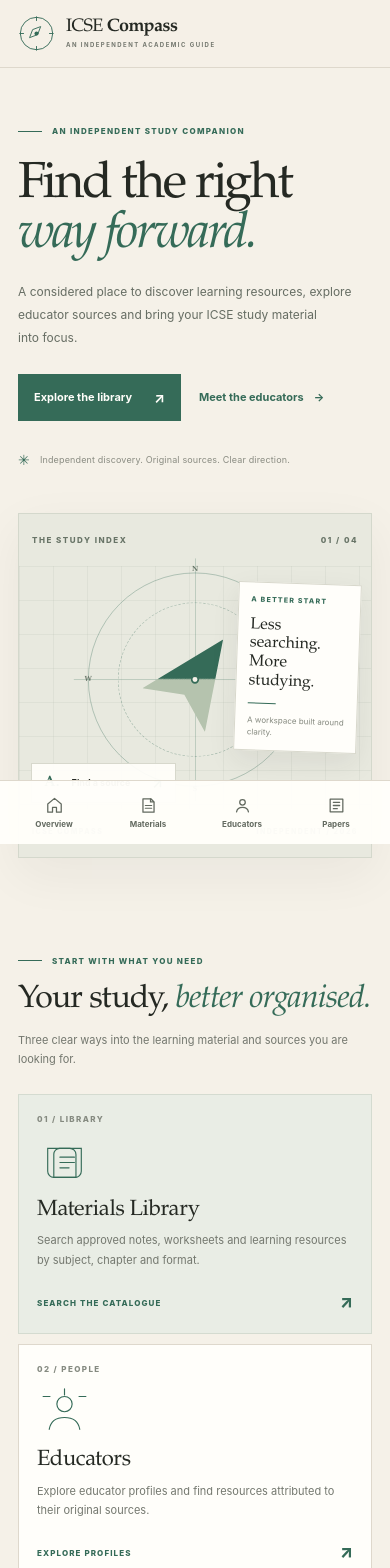
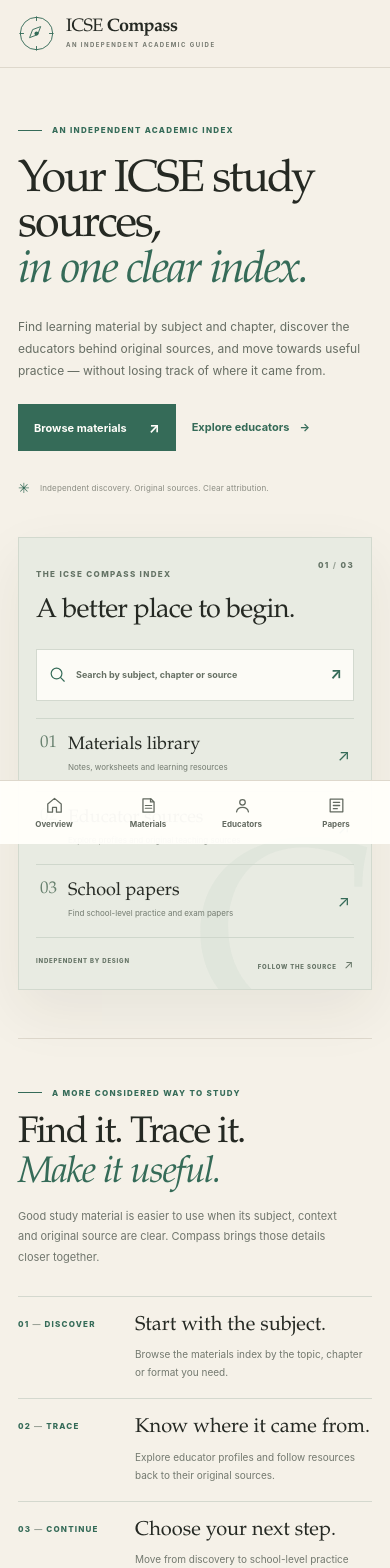
Before and after one commit to icse-cbse-10-12/icse-compass, a SvelteKit app: page / in a window 390 px wide. Shown: the top 1568 px of the page. Built offline with nearby package versions, Linux system fonts and the light colour scheme.

Commit message:
design: make ICSE Compass homepage product-led
Replace the decorative compass hero with a product-led study index, clear discovery pathways and responsive editorial method section. Preserve existing routes, metadata, brand palette and site architecture; add homepage regression coverage.

```diff
--- a/src/routes/+page.svelte
+++ b/src/routes/+page.svelte
@@ -3,78 +3,214 @@
 </script>
 
 <svelte:head>
-  <title>ICSE Compass | A clearer way to find your study resources</title>
-  <meta name="description" content="Discover verified ICSE learning resources and educator sources in one independent academic workspace." />
+  <title>ICSE Compass | Find your next study source</title>
+  <meta name="description" content="An independent academic index for discovering ICSE learning resources, educator sources and school-level practice." />
   <link rel="canonical" href="https://icse-cbse-10-12.github.io/icse-compass/" />
-  <meta property="og:title" content="ICSE Compass | A clearer way to find your study resources" />
-  <meta property="og:description" content="A focused, independent academic workspace for ICSE learners." />
+  <meta property="og:title" content="ICSE Compass | Find your next study source" />
+  <meta property="og:description" content="Discover ICSE learning resources, original educator sources and school-level practice in one independent academic index." />
   <meta property="og:url" content="https://icse-cbse-10-12.github.io/icse-compass/" />
 </svelte:head>
 
-<main>
-  <section class="home-hero page-width">
+<main class="home-page">
+  <section class="home-hero page-width" aria-labelledby="home-title">
     <div class="hero-copy">
-      <p class="eyebrow"><span class="eyebrow-rule"></span> AN INDEPENDENT STUDY COMPANION <span class="eyebrow-year">EST. FOR ICSE LEARNERS</span></p>
-      <h1>Find the right<br /><em>way forward.</em></h1>
-      <p class="hero-description">A considered place to discover learning resources, explore educator sources and bring your ICSE study material into focus.</p>
+      <p class="eyebrow"><span class="eyebrow-rule"></span> AN INDEPENDENT ACADEMIC INDEX <span class="eyebrow-year">FOR ICSE LEARNERS</span></p>
+      <h1 id="home-title">Your ICSE study sources,<br /><em>in one clear index.</em></h1>
+      <p class="hero-description">Find learning material by subject and chapter, discover the educators behind original sources, and move towards useful practice — without losing track of where it came from.</p>
       <div class="hero-actions">
-        <a class="button button-primary" href="{siteBase}/materials/">Explore the library <span aria-hidden="true">↗</span></a>
-        <a class="text-action" href="{siteBase}/creators/">Meet the educators <span aria-hidden="true">→</span></a>
+        <a class="button button-primary" href="{siteBase}/materials/">Browse materials <span aria-hidden="true">↗</span></a>
+        <a class="text-action" href="{siteBase}/creators/">Explore educators <span aria-hidden="true">→</span></a>
       </div>
-      <div class="hero-footnote"><span class="footnote-mark">✳</span> Independent discovery. Original sources. Clear direction.</div>
+      <div class="hero-footnote"><span class="footnote-mark" aria-hidden="true">✳</span> Independent discovery. Original sources. Clear attribution.</div>
     </div>
 
-    <div class="hero-art" aria-label="An abstract editorial illustration of a compass and study index" role="img">
-      <div class="art-topline"><span>THE STUDY INDEX</span><span>01 / 04</span></div>
-      <div class="art-grid"></div>
-      <div class="art-compass">
-        <div class="compass-ring compass-ring-outer"></div>
-        <div class="compass-ring compass-ring-inner"></div>
-        <div class="compass-axis"></div>
-        <div class="compass-needle"></div>
-        <span class="compass-north">N</span><span class="compass-east">E</span><span class="compass-south">S</span><span class="compass-west">W</span>
-        <span class="compass-centre"></span>
+    <aside class="hero-product-panel" aria-labelledby="hero-index-title">
+      <div class="product-panel-heading">
+        <div>
+          <span class="panel-kicker">THE ICSE COMPASS INDEX</span>
+          <h2 id="hero-index-title">A better place to begin.</h2>
+        </div>
+        <span class="panel-edition">01 <i>/</i> 03</span>
       </div>
-      <div class="art-index"><span class="index-number">A.</span><span>Find a source</span><span class="index-arrow">↗</span></div>
-      <div class="art-note"><span class="note-kicker">A BETTER START</span><strong>Less searching.<br />More studying.</strong><span class="note-line"></span><span class="note-small">A workspace built around clarity.</span></div>
-      <div class="art-bottomline"><span>ICSE COMPASS</span><span>INDEPENDENT / 2026</span></div>
+
+      <a class="hero-search-link" href="{siteBase}/materials/" aria-label="Open Materials Library to search by subject, chapter or source">
+        <svg viewBox="0 0 24 24" fill="none" aria-hidden="true"><circle cx="10.8" cy="10.8" r="6.8" stroke="currentColor" stroke-width="1.5"/><path d="m16 16 4.5 4.5" stroke="currentColor" stroke-width="1.5" stroke-linecap="round"/></svg>
+        <span>Search by subject, chapter or source</span>
+        <span class="search-action" aria-hidden="true">↗</span>
+      </a>
+
+      <nav class="hero-index-list" aria-label="Explore the ICSE Compass index">
+        <a class="hero-index-row" href="{siteBase}/materials/">
+          <span class="index-ordinal">01</span>
+          <span class="index-row-copy"><strong>Materials library</strong><small>Notes, worksheets and learning resources</small></span>
+          <span class="index-row-arrow" aria-hidden="true">↗</span>
+        </a>
+        <a class="hero-index-row" href="{siteBase}/creators/">
+          <span class="index-ordinal">02</span>
+          <span class="index-row-copy"><strong>Educator sources</strong><small>Explore profiles and original teaching sources</small></span>
+          <span class="index-row-arrow" aria-hidden="true">↗</span>
+        </a>
+        <a class="hero-index-row" href="{siteBase}/school-papers/">
+          <span class="index-ordinal">03</span>
+          <span class="index-row-copy"><strong>School papers</strong><small>Find school-level practice and exam papers</small></span>
+          <span class="index-row-arrow" aria-hidden="true">↗</span>
+        </a>
+      </nav>
+
+      <div class="product-panel-footer"><span>INDEPENDENT BY DESIGN</span><span>FOLLOW THE SOURCE <b>↗</b></span></div>
+      <span class="panel-watermark" aria-hidden="true">C</span>
+    </aside>
+  </section>
+
+  <section class="home-method page-width" aria-labelledby="method-title">
+    <div class="method-intro">
+      <p class="eyebrow"><span class="eyebrow-rule"></span> A MORE CONSIDERED WAY TO STUDY</p>
+      <h2 id="method-title">Find it. Trace it.<br /><em>Make it useful.</em></h2>
+      <p>Good study material is easier to use when its subject, context and original source are clear. Compass brings those details closer together.</p>
+    </div>
+
+    <div class="method-steps">
+      <div class="method-step">
+        <span class="step-number">01 <i>—</i> DISCOVER</span>
+        <h3>Start with the subject.</h3>
+        <p>Browse the materials index by the topic, chapter or format you need.</p>
+      </div>
+      <div class="method-step">
+        <span class="step-number">02 <i>—</i> TRACE</span>
+        <h3>Know where it came from.</h3>
+        <p>Explore educator profiles and follow resources back to their original sources.</p>
+      </div>
+      <div class="method-step">
+        <span class="step-number">03 <i>—</i> CONTINUE</span>
+        <h3>Choose your next step.</h3>
+        <p>Move from discovery to school-level practice when verified papers are available.</p>
+      </div>
     </div>
   </section>
 
-  <section class="discovery-section page-width" aria-labelledby="discovery-title">
-    <div class="section-intro">
-      <div><p class="eyebrow"><span class="eyebrow-rule"></span> START WITH WHAT YOU NEED</p><h2 id="discovery-title">Your study, <em>better organised.</em></h2></div>
-      <p>Three clear ways into the learning material and sources you are looking for.</p>
-    </div>
-
-    <div class="destination-grid">
-      <a class="destination-card destination-featured" href="{siteBase}/materials/">
-        <span class="destination-index">01 / LIBRARY</span>
-        <span class="destination-symbol symbol-library" aria-hidden="true"><svg viewBox="0 0 72 72" fill="none"><path d="M14 17.5h29a8 8 0 0 1 8 8v30H22a8 8 0 0 1-8-8v-30Z" stroke="currentColor" stroke-width="1.5"/><path d="M22 55.5V25a7.5 7.5 0 0 1 7.5-7.5H58v30a8 8 0 0 1-8 8H22Z" stroke="currentColor" stroke-width="1.5"/><path d="M30 29h19M30 36h19M30 43h12" stroke="currentColor" stroke-width="1.5" stroke-linecap="round"/></svg></span>
-        <span class="destination-title">Materials Library</span>
-        <span class="destination-description">Search approved notes, worksheets and learning resources by subject, chapter and format.</span>
-        <span class="destination-bottom"><span>SEARCH THE CATALOGUE</span><span class="destination-arrow">↗</span></span>
-      </a>
-
-      <a class="destination-card" href="{siteBase}/creators/">
-        <span class="destination-index">02 / PEOPLE</span>
-        <span class="destination-symbol symbol-people" aria-hidden="true"><svg viewBox="0 0 72 72" fill="none"><circle cx="36" cy="25" r="10" stroke="currentColor" stroke-width="1.5"/><path d="M16 58c1.8-10.4 8.5-15.5 20-15.5S54.2 47.6 56 58" stroke="currentColor" stroke-width="1.5" stroke-linecap="round"/><path d="M8 15h9M55 15h9M36 5v8" stroke="currentColor" stroke-width="1.5" stroke-linecap="round"/></svg></span>
-        <span class="destination-title">Educators</span>
-        <span class="destination-description">Explore educator profiles and find resources attributed to their original sources.</span>
-        <span class="destination-bottom"><span>EXPLORE PROFILES</span><span class="destination-arrow">↗</span></span>
-      </a>
-
-      <a class="destination-card" href="{siteBase}/school-papers/">
-        <span class="destination-index">03 / PRACTICE</span>
-        <span class="destination-symbol symbol-papers" aria-hidden="true"><svg viewBox="0 0 72 72" fill="none"><path d="M19 11.5h24l11 11v38H19v-49Z" stroke="currentColor" stroke-width="1.5" stroke-linejoin="round"/><path d="M43 11.5v12h11M28 34h18M28 42h18M28 50h12" stroke="currentColor" stroke-width="1.5" stroke-linecap="round"/></svg></span>
-        <span class="destination-title">School Papers</span>
-        <span class="destination-description">A dedicated directory for verified school-level practice and examination papers.</span>
-        <span class="destination-bottom"><span>VIEW PAPER DIRECTORY</span><span class="destination-arrow">↗</span></span>
-      </a>
+  <section class="home-principle" aria-label="ICSE Compass principle">
+    <div class="page-width principle-inner">
+      <span class="principle-mark" aria-hidden="true">“</span>
+      <p>Good study starts with <em>good sources.</em></p>
+      <a href="{siteBase}/materials/">Explore the index <span aria-hidden="true">↗</span></a>
     </div>
   </section>
+</main>
 
-  <section class="principle-band">
-    <div class="page-width principle-inner"><span class="principle-mark">“</span><p>Good study starts with <em>good sources.</em></p><span class="principle-caption">A SIMPLE PRINCIPLE. A CLEARER WORKSPACE.</span></div>
-  </section>
-</main>
+<style>
+  .home-page { overflow: clip; }
+  .home-hero {
+    display: grid;
+    grid-template-columns: minmax(0, 1fr) minmax(430px, .92fr);
+    align-items: center;
+    gap: clamp(38px, 6vw, 82px);
+    min-height: 650px;
+    padding-block: 78px 88px;
+  }
+  .hero-copy { max-width: 610px; }
+  .hero-copy h1 { max-width: 690px; margin: 27px 0 22px; font-size: clamp(48px, 5.5vw, 76px); line-height: 1.01; letter-spacing: -2.9px; }
+  .hero-copy h1 em { color: var(--green); font-weight: 400; }
+  .hero-description { max-width: 510px; font-size: 13px; line-height: 1.95; }
+  .hero-actions { gap: 22px; margin-top: 30px; }
+  .hero-footnote { margin-top: 39px; }
+  .hero-product-panel {
+    position: relative;
+    isolation: isolate;
+    min-width: 0;
+    padding: 27px 28px 18px;
+    overflow: hidden;
+    background: #e8ebe2;
+    border: 1px solid #d2d9ce;
+    box-shadow: 0 22px 55px rgba(37, 41, 35, .07);
+  }
+  .product-panel-heading, .product-panel-footer { position: relative; z-index: 1; display: flex; align-items: flex-start; justify-content: space-between; gap: 16px; }
+  .panel-kicker, .panel-edition, .product-panel-footer { color: #647365; font-size: 8px; font-weight: 850; letter-spacing: 1.35px; }
+  .product-panel-heading h2 { margin: 13px 0 0; color: var(--ink); font: 500 clamp(25px, 2.6vw, 34px)/1.12 var(--serif); letter-spacing: -.7px; }
+  .panel-edition { white-space: nowrap; }
+  .panel-edition i { color: #9aa397; font-style: normal; }
+  .hero-search-link {
+    position: relative; z-index: 1;
+    display: flex; align-items: center; gap: 13px;
+    min-height: 56px; margin-top: 29px; padding: 0 15px;
+    color: #667064; background: rgba(255, 254, 250, .88);
+    border: 1px solid #d3d9cf; font-size: 10px; font-weight: 650;
+    transition: border-color .18s ease, background .18s ease, transform .18s ease;
+  }
+  .hero-search-link:hover { border-color: #8da493; background: #fffefa; transform: translateY(-1px); }
+  .hero-search-link svg { width: 19px; height: 19px; flex: 0 0 auto; color: var(--green); }
+  .search-action { margin-left: auto; color: var(--green); font-size: 15px; }
+  .hero-index-list { position: relative; z-index: 1; margin-top: 17px; border-top: 1px solid #cfd7cc; }
+  .hero-index-row { display: flex; align-items: center; gap: 15px; min-height: 79px; padding: 12px 4px; border-bottom: 1px solid #cfd7cc; transition: padding .18s ease, color .18s ease; }
+  .hero-index-row:hover { padding-inline: 9px; color: var(--green); }
+  .index-ordinal { align-self: flex-start; padding-top: 3px; color: #68816f; font: 500 17px var(--serif); }
+  .index-row-copy { display: flex; min-width: 0; flex-direction: column; gap: 5px; }
+  .index-row-copy strong { color: var(--ink); font: 500 19px/1.1 var(--serif); }
+  .index-row-copy small { color: #737b70; font-size: 9px; line-height: 1.5; }
+  .index-row-arrow { margin-left: auto; color: var(--green); font-size: 16px; }
+  .product-panel-footer { margin-top: 18px; font-size: 7px; letter-spacing: 1.1px; }
+  .product-panel-footer b { margin-left: 5px; font-size: 12px; font-weight: 400; }
+  .panel-watermark { position: absolute; z-index: 0; right: -8px; bottom: -77px; color: rgba(53, 107, 88, .045); font: 500 260px/.8 var(--serif); pointer-events: none; }
+  .home-method { display: grid; grid-template-columns: minmax(230px, .8fr) minmax(0, 1.4fr); gap: clamp(38px, 8vw, 112px); padding-block: 78px 92px; border-top: 1px solid var(--line); }
+  .method-intro h2 { margin: 19px 0 17px; color: var(--ink); font: 500 clamp(36px, 4vw, 49px)/1.08 var(--serif); letter-spacing: -1.4px; }
+  .method-intro h2 em { color: var(--green); font-weight: 400; }
+  .method-intro > p:last-child { max-width: 360px; margin: 0; color: #70766d; font-size: 11px; line-height: 1.9; }
+  .method-steps { display: grid; grid-template-columns: repeat(3, minmax(0, 1fr)); align-content: center; }
+  .method-step { min-width: 0; padding: 8px 19px 8px 21px; border-left: 1px solid #d4d8ce; }
+  .step-number { color: var(--green); font-size: 8px; font-weight: 850; letter-spacing: 1.2px; }
+  .step-number i { color: #9ba398; font-style: normal; }
+  .method-step h3 { margin: 20px 0 10px; color: var(--ink); font: 500 21px/1.16 var(--serif); }
+  .method-step p { margin: 0; color: #73796f; font-size: 10px; line-height: 1.8; }
+  .home-principle { background: #e7e9df; border-block: 1px solid #d8ddd1; }
+  .home-principle .principle-inner { min-height: 145px; }
+  .home-principle .principle-inner > a { display: inline-flex; align-items: center; gap: 10px; margin-left: auto; color: var(--green); font-size: 9px; font-weight: 850; letter-spacing: .7px; white-space: nowrap; }
+  .home-principle .principle-inner > a:hover { color: var(--green-dark); }
+  @media (max-width: 1050px) {
+    .home-hero { grid-template-columns: minmax(0, 1fr) minmax(360px, .95fr); gap: 34px; min-height: 590px; padding-block: 64px 72px; }
+    .hero-product-panel { padding-inline: 22px; }
+    .hero-copy h1 { font-size: clamp(45px, 5.1vw, 62px); }
+    .home-method { gap: 42px; }
+    .method-step { padding-inline: 14px; }
+  }
+  @media (max-width: 760px) {
+    .home-hero { grid-template-columns: 1fr; gap: 38px; min-height: 0; padding-block: 58px 62px; }
+    .hero-copy h1 { max-width: 620px; font-size: clamp(48px, 9vw, 68px); }
+    .hero-product-panel { max-width: 620px; }
+    .home-method { grid-template-columns: 1fr; gap: 33px; padding-block: 57px 66px; }
+    .method-intro h2 { font-size: 42px; }
+    .method-steps { grid-template-columns: repeat(3, minmax(0, 1fr)); }
+    .home-principle .principle-inner { flex-wrap: wrap; gap: 10px 15px; padding-block: 24px; }
+    .home-principle .principle-inner > a { margin-left: 0; }
+  }
+  @media (max-width: 600px) {
+    .home-hero { gap: 31px; padding-block: 48px 48px; }
+    .hero-copy h1 { margin-top: 22px; font-size: clamp(43px, 11.5vw, 59px); letter-spacing: -2px; }
+    .hero-description { font-size: 12px; line-height: 1.85; }
+    .hero-actions { gap: 9px 16px; margin-top: 22px; }
+    .hero-footnote { margin-top: 26px; font-size: 8px; }
+    .hero-product-panel { padding: 21px 17px 15px; }
+    .product-panel-heading h2 { font-size: 27px; }
+    .hero-search-link { min-height: 52px; gap: 9px; margin-top: 22px; padding-inline: 11px; font-size: 9px; }
+    .hero-index-row { min-height: 73px; gap: 11px; }
+    .index-row-copy strong { font-size: 18px; }
+    .index-row-copy small { font-size: 8px; }
+    .product-panel-footer { font-size: 6px; letter-spacing: .8px; }
+    .home-method { gap: 28px; padding-block: 48px 53px; }
+    .method-intro h2 { margin-block: 15px 12px; font-size: 37px; }
+    .method-steps { grid-template-columns: 1fr; }
+    .method-step { display: grid; grid-template-columns: 105px minmax(0, 1fr); gap: 8px 12px; padding: 17px 0; border-left: 0; border-top: 1px solid #d4d8ce; }
+    .step-number { grid-row: span 2; padding-top: 4px; }
+    .method-step h3 { margin: 0; font-size: 20px; }
+    .method-step p { grid-column: 2; }
+    .home-principle .principle-inner { min-height: 112px; gap: 8px 12px; }
+    .home-principle .principle-mark { font-size: 45px; }
+    .home-principle .principle-inner p { font-size: 23px; }
+  }
+  @media (max-width: 370px) {
+    .hero-copy h1 { font-size: 42px; }
+    .hero-product-panel { padding-inline: 13px; }
+    .hero-index-row { gap: 8px; }
+    .index-row-copy strong { font-size: 17px; }
+    .index-row-copy small { font-size: 7px; }
+    .method-step { grid-template-columns: 88px minmax(0, 1fr); }
+  }
+</style>
```
Also changed, not shown: 1 other file (tests, documents, lock files or other folders).
